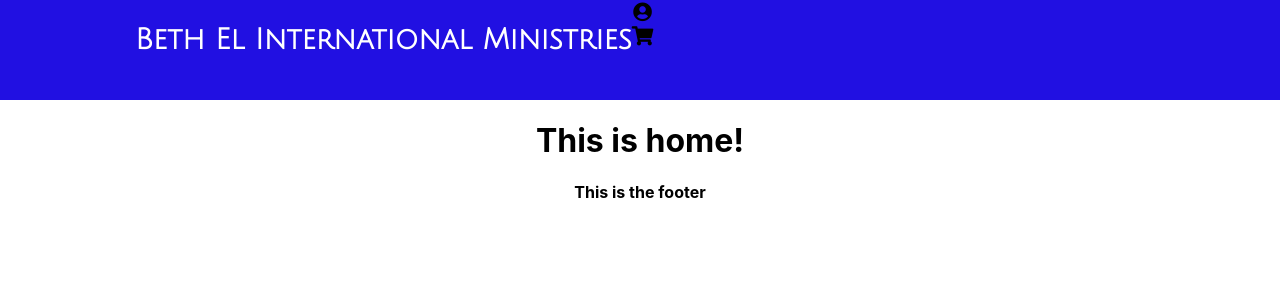
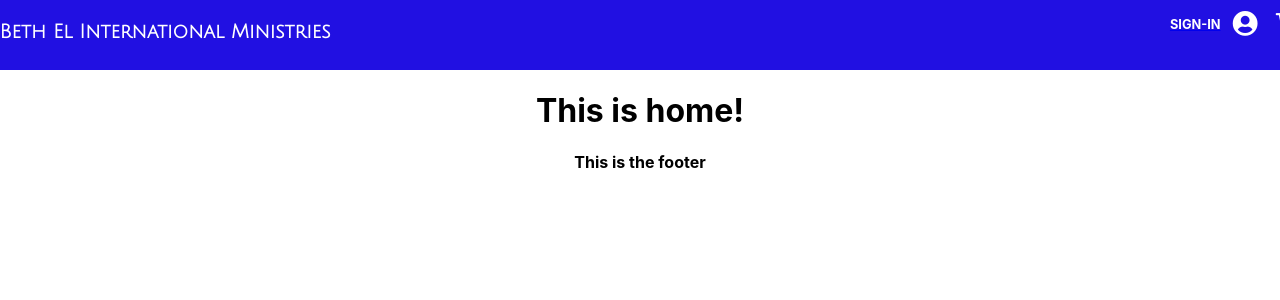
Before and after one commit to DamionStewart0/BethEl-International-church-min, a React (Create React App) app: page / in a window 1280 px wide. Shown: the top 300 px of the page. Built offline with nearby package versions, Linux system fonts and the light colour scheme.

Commit message:
-nav-bar is 98% complete

```diff
--- a/src/components/shared/Nav/Nav.css
+++ b/src/components/shared/Nav/Nav.css
@@ -1,25 +1,50 @@
+
 .nav-bar {
     background: #2110E2;
-    height: 100px;
+    height: 70px;
     width: 100%;
+    font-size: .8em;
     display: flex;
-    font-size: 1.2em;
+    flex-direction: row;
+    justify-content:space-evenly;
 
 }
 
 .navbar-text {
     color: #fff;
     font-family: 'Julius Sans One', sans-serif;
+    position: relative;
+    left: -300px;
+    bottom: -5px;
 
 }
 
-.navbar-logo {
-    background: #2110E2;
+.icon-container {
+    margin: 0 auto;
+}
+
+.logo-container {
+
+}
+.user-icon > h4 {
+    color: #fff;
+    /* font-family: 'Julius Sans One', sans-serif; */
     position: relative;
-    z-index: 20;
-    bottom: 40px;
-    z-index: 100;
-    height: 100px;
-    /* top: 100px; */
-    /* height: 50px; */
+    right: -240px;
+
+
 }
+.fa-shopping-cart {
+    position: relative;
+    color: #fff;
+    right: -330px;
+    bottom: 60px;
+}
+.fa-user-circle {
+    position: relative;
+    color: #fff;
+    right: -290px;
+    bottom: 38px;
+
+
+}
--- a/src/components/shared/Nav/Nav.jsx
+++ b/src/components/shared/Nav/Nav.jsx
@@ -6,26 +6,29 @@
     return (
         <>
         <nav className='nav-bar'>
-            <div>
 
-            <NavLink to='/' className='navbar-logo'>
-                <img className='logo' src='' alt='star-of-david'/>
-            </NavLink>
-            </div>
-            <div className='navbar-text'>
-                <h2>Beth El International Ministries</h2>
+            <div className='logo-container'>
+                <div className='navbar-text'>
+                    <h2>Beth El International Ministries</h2>
+                </div>
             </div>
 
 
-            <div className='icons'>
+            <div className='icons-container'>
 
+            <NavLink to='/'>
                 <div className='user-icon'>
-                <i class="fa fa-user-circle "></i>
+                <h4>SIGN-IN</h4>
+                <i className="fa fa-user-circle fa-2x"></i>
                 </div>
+            </NavLink>
 
+
+            <NavLink to='/'>
                 <div className='shopping-icon '>
-                <i class="fa fa-shopping-cart " ></i>
+                <i className="fa fa-shopping-cart fa-lg" ></i>
                 </div>
+            </NavLink>
 
             </div>
 
```
